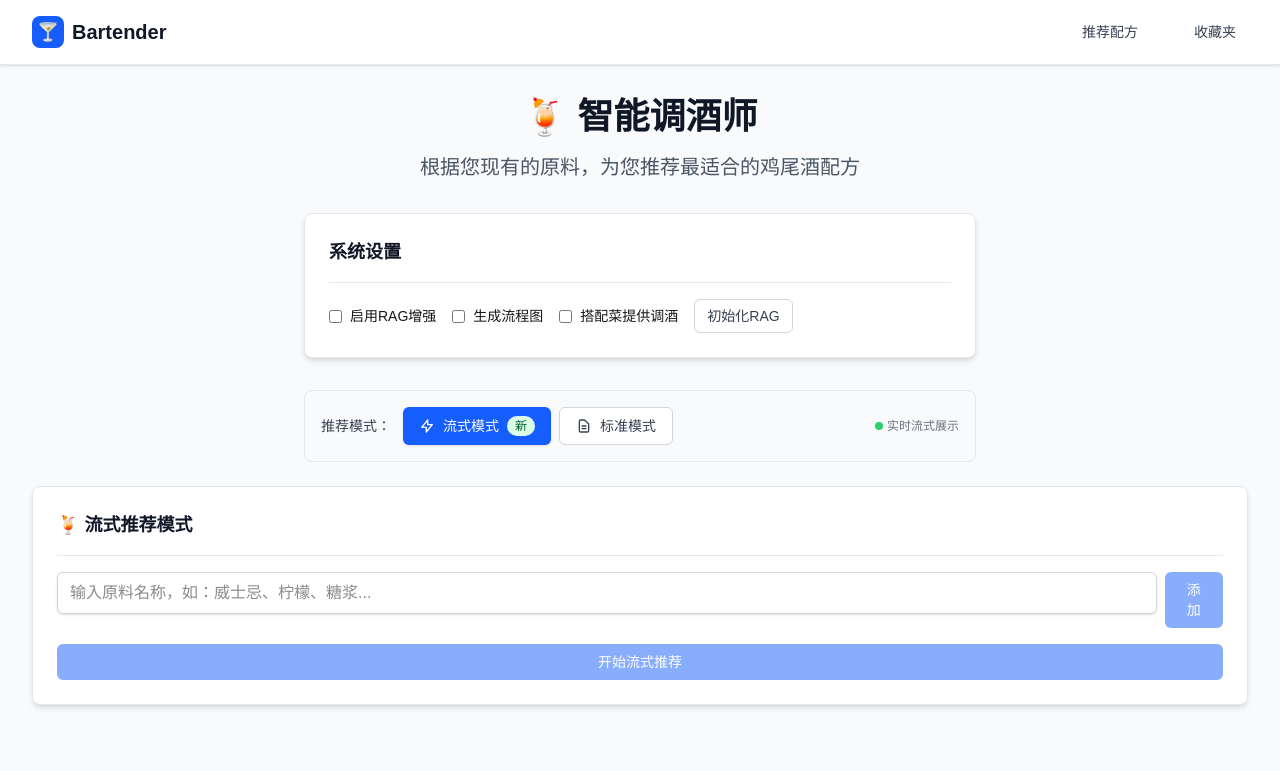
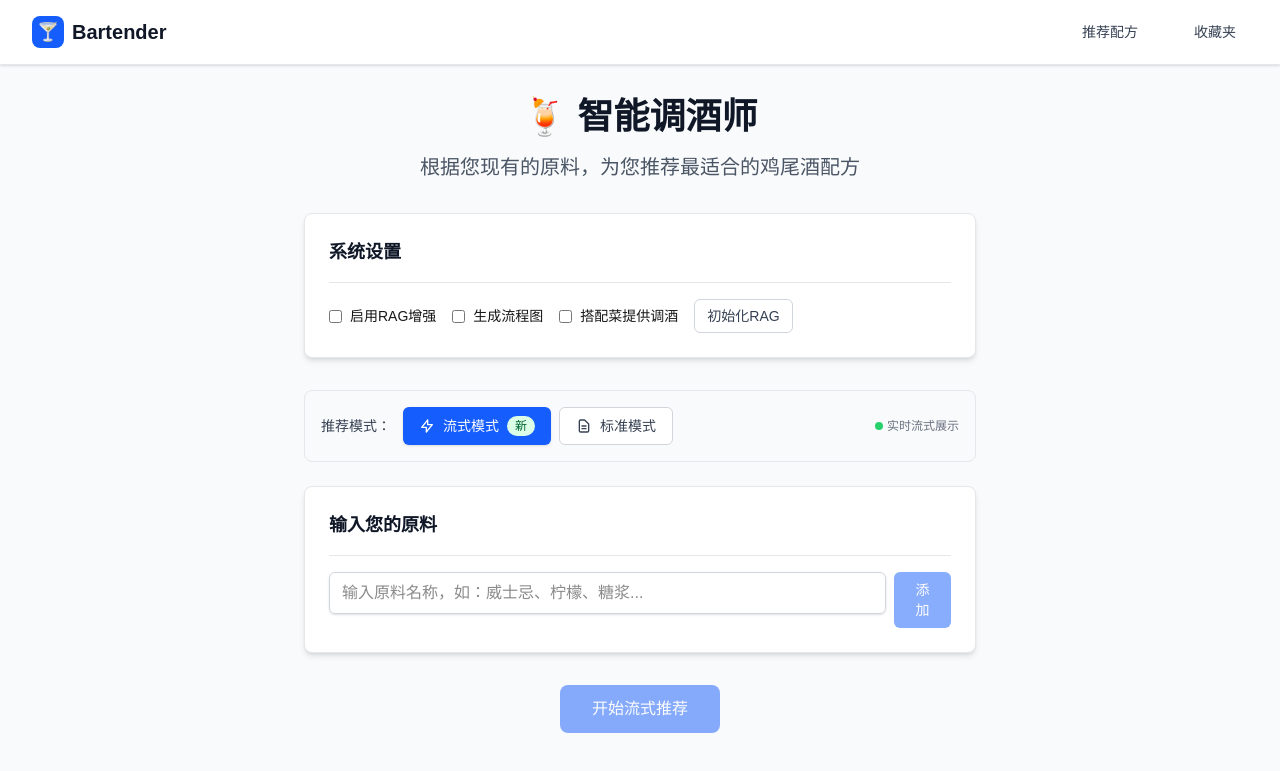
Before and after one commit to Sofia7452/bartender-1111, a Next.js app: page / in a window 1280 px wide. Shown: the top 771 px of the page. Built offline with nearby package versions, Linux system fonts and the light colour scheme.

Commit message:
feat: 优化

```diff
--- a/app/components/forms/StreamingRecommendationView.tsx
+++ b/app/components/forms/StreamingRecommendationView.tsx
@@ -135,27 +135,32 @@ export function StreamingRecommendationView({ onComplete }: StreamingRecommendat
   }, [recommendations]);
 
   return (
-    <div className="space-y-6">
+    <>
       {/* 输入区域 */}
+      <div className="max-w-2xl mx-auto mb-8">
         <Card>
           <CardHeader>
-          <CardTitle>🍹 流式推荐模式</CardTitle>
+            <CardTitle>输入您的原料</CardTitle>
           </CardHeader>
           <CardContent>
-          <div className="space-y-4">
             <IngredientInput
               value={ingredients}
               onChange={setIngredients}
               placeholder="输入原料名称，如：威士忌、柠檬、糖浆..."
               maxIngredients={8}
             />
+          </CardContent>
+        </Card>
+      </div>
 
-            <div className="flex gap-3">
+      {/* 推荐按钮 */}
+      <div className="text-center mb-8">
         <Button
           onClick={handleStart}
           disabled={ingredients.length === 0 || isStreaming}
           loading={isStreaming}
-                className="flex-1"
+          size="lg"
+          className="px-8 py-3"
         >
           {isStreaming ? '正在生成推荐...' : '开始流式推荐'}
         </Button>
@@ -165,17 +170,16 @@ export function StreamingRecommendationView({ onComplete }: StreamingRecommendat
             onClick={handleReset}
             variant="outline"
             disabled={isStreaming}
+            className="ml-3"
           >
             重置
           </Button>
         )}
       </div>
-          </div>
-        </CardContent>
-      </Card>
 
       {/* 实时内容预览（无缓存时显示） */}
       {!isCacheHit && streamedContent && (
+        <div className="max-w-2xl mx-auto mb-8">
           <Card>
             <CardHeader>
               <CardTitle className="text-sm">实时内容预览</CardTitle>
@@ -186,10 +190,12 @@ export function StreamingRecommendationView({ onComplete }: StreamingRecommendat
               </pre>
             </CardContent>
           </Card>
+        </div>
       )}
 
       {/* 缓存命中提示 */}
       {isCacheHit && recommendations.length > 0 && (
+        <div className="max-w-2xl mx-auto mb-8">
           <div className="p-4 bg-green-50 border border-green-200 rounded-lg">
             <div className="flex items-start gap-3">
               <svg className="w-5 h-5 text-green-600 mt-0.5" fill="none" stroke="currentColor" viewBox="0 0 24 24">
@@ -201,10 +207,12 @@ export function StreamingRecommendationView({ onComplete }: StreamingRecommendat
               </div>
             </div>
           </div>
+        </div>
       )}
 
       {/* 错误提示 */}
       {error && (
+        <div className="max-w-2xl mx-auto mb-8">
           <div className="p-4 bg-red-50 border border-red-200 rounded-lg">
             <div className="flex items-start gap-3">
               <svg className="w-5 h-5 text-red-600 mt-0.5" fill="none" stroke="currentColor" viewBox="0 0 24 24">
@@ -216,23 +224,15 @@ export function StreamingRecommendationView({ onComplete }: StreamingRecommendat
               </div>
             </div>
           </div>
+        </div>
       )}
 
       {/* 推荐结果 */}
       {convertedRecommendations.length > 0 && (
-        <div className="space-y-4">
-          <div className="flex items-center justify-between">
-            <h3 className="text-2xl font-bold text-gray-900">
+        <div className="space-y-6">
+          <h2 className="text-2xl font-bold text-gray-900 text-center">
             为您推荐以下配方
-            </h3>
-            <div className="flex items-center gap-2 text-sm text-gray-600">
-              <svg className="w-5 h-5 text-green-600" fill="none" stroke="currentColor" viewBox="0 0 24 24">
-                <path strokeLinecap="round" strokeLinejoin="round" strokeWidth={2} d="M9 12l2 2 4-4m6 2a9 9 0 11-18 0 9 9 0 0118 0z" />
-              </svg>
-              <span>共 {convertedRecommendations.length} 个配方</span>
-            </div>
-          </div>
-
+          </h2>
           <div className="grid grid-cols-1 md:grid-cols-2 lg:grid-cols-3 gap-6">
             {convertedRecommendations.map((recipe, index) => {
               const isFav = favoritedRecipes.has(recipe.id);
@@ -268,6 +268,6 @@ export function StreamingRecommendationView({ onComplete }: StreamingRecommendat
           </p>
         </div>
       )}
-    </div>
+    </>
   );
 }
--- a/app/page.tsx
+++ b/app/page.tsx
@@ -359,7 +359,8 @@ export default function Home() {
           </>
         ) : (
           <>
-            {/* 推荐模式切换（仅在未启用搭配模式时显示） */}
+            {/* 推荐模式切换（仅在纯 LLM 模式下显示） */}
+            {!ragEnabled && !flowchartEnabled && (
               <div className="max-w-2xl mx-auto mb-6">
                 <RecommendationModeToggle
                   mode={recommendationMode}
@@ -369,14 +370,10 @@ export default function Home() {
                     setRecommendations([]);
                     setError(null);
                   }}
-                disabled={isLoading || (ragEnabled || flowchartEnabled)}
+                  disabled={isLoading}
                 />
-              {(ragEnabled || flowchartEnabled) && (
-                <div className="mt-2 text-xs text-amber-600 bg-amber-50 p-2 rounded">
-                  ⚠️ 流式模式暂不支持 RAG 增强和流程图生成，请使用标准模式
               </div>
             )}
-            </div>
 
             {/* 根据模式显示不同的推荐界面 */}
             {recommendationMode === 'streaming' && !ragEnabled && !flowchartEnabled ? (
```
Lines whose indentation alone changed are shown as unchanged.
